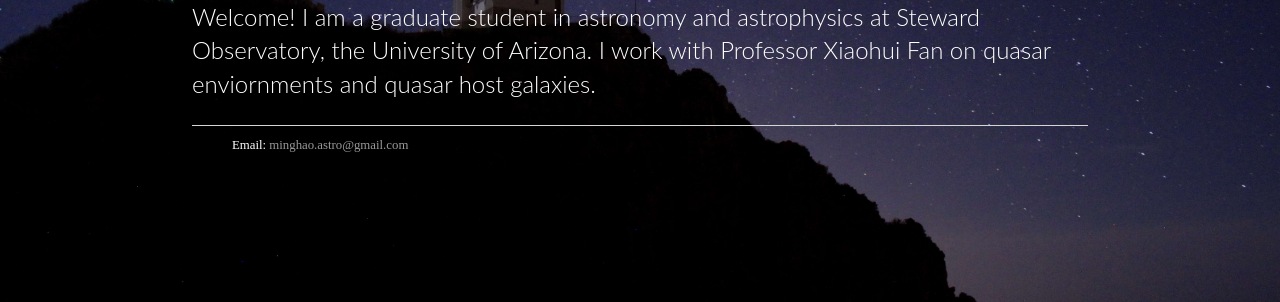
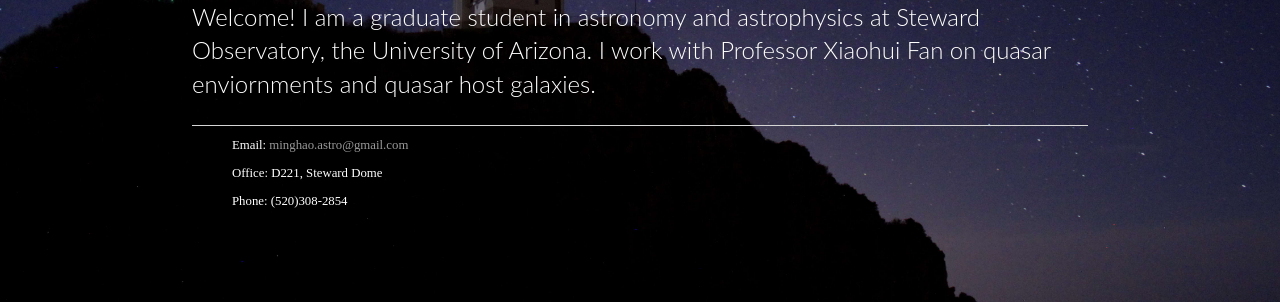
Before and after one commit to JianiDing/JianiDing.github.io, a Jekyll site: the page built from index.html, in a window 1280 px wide, cut to the strip 598-900 px from the top of the page. Built offline with Jekyll 4.4.1, drawn with Linux system fonts in a browser that asks for light colours.

Commit message:
Update home.html

```diff
--- a/_layouts/home.html
+++ b/_layouts/home.html
@@ -25,6 +25,12 @@
 	    		<ul>
 	        		<li style="color:white">Email: <a href="mailto:minghao.astro@gmail.com">minghao.astro@gmail.com</a></li>
 				</ul>
+			<ul>
+	        		<li style="color:white">Office: D221, Steward Dome </li>
+				</ul>
+			<ul>
+	        		<li style="color:white">Phone: (520)308-2854 </li>
+				</ul>
 			</footer>
 		</body>
 	</html>
```
